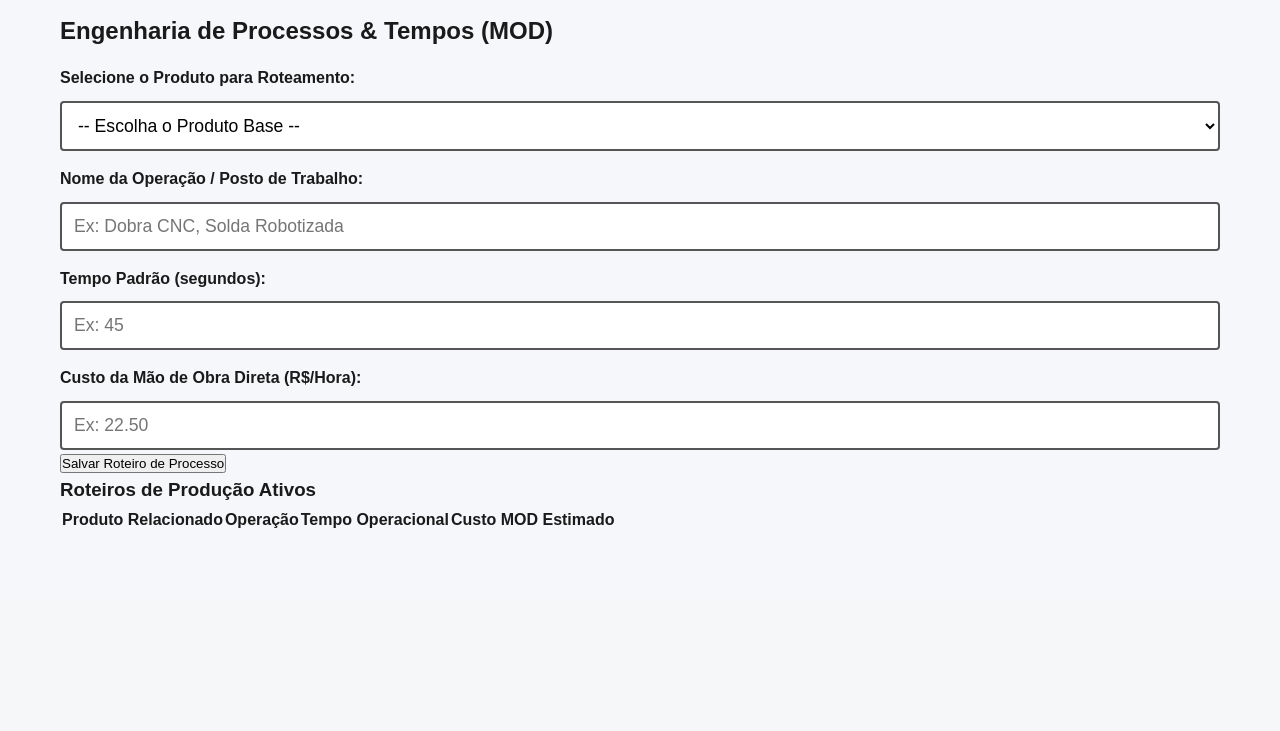
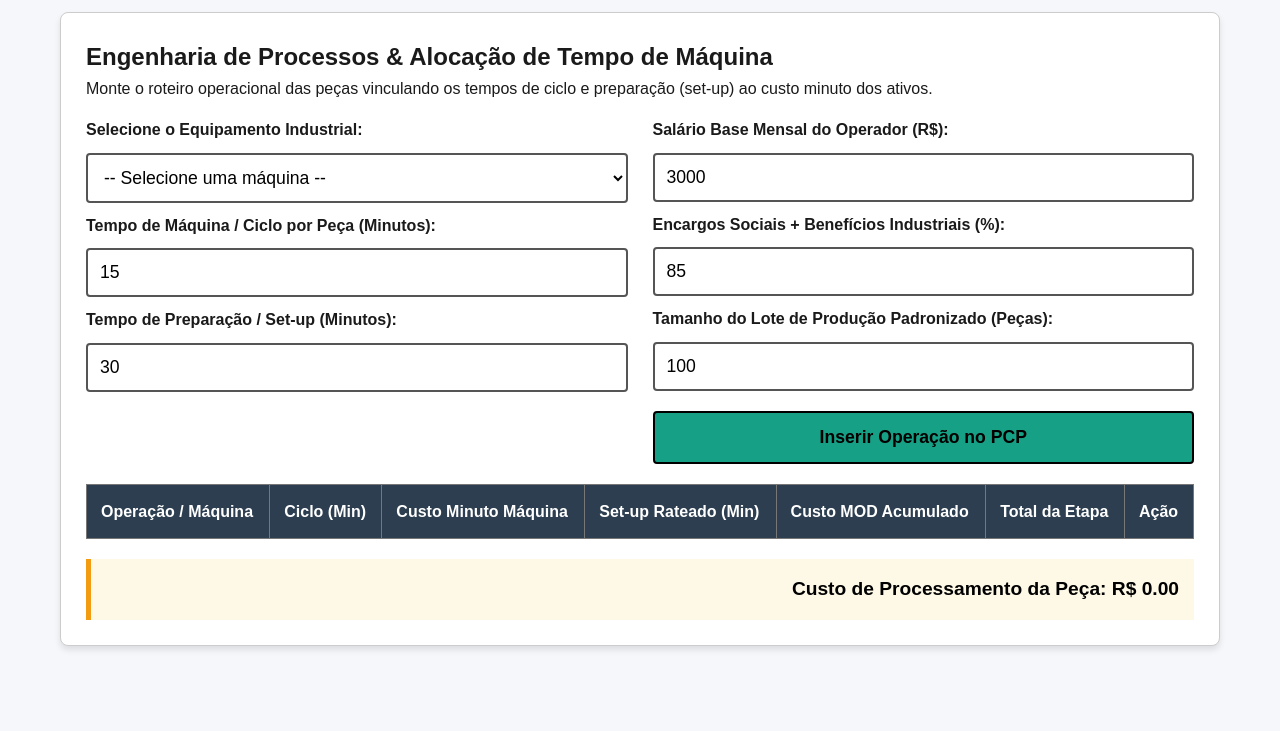
Before and after one commit to ProfRenatoPereira/admplan, a Flask app: page /processos in a window 1280 px wide. Shown: the part 208-939 px from the top of the page. Before the commit the page ends 736 px from the top, so only its background shows below. Run offline with Flask 3, Linux system fonts and the light colour scheme; data that the repository does not hold is empty; some libraries are stand-ins or nearby versions.

Commit message:
Update processos.html

```diff
--- a/templates/processos.html
+++ b/templates/processos.html
@@ -1,60 +1,57 @@
 {% extends 'base.html' %}
+
+{% block title %}Roteiros de Fabricação - TERCEIRO ADM ASSOCIADOS{% endblock %}
+
 {% block content %}
-<div class="container-gestao">
-    <h2>Engenharia de Processos & Tempos (MOD)</h2>
+<section class="card" aria-labelledby="tit-roteiro">
+    <h2 id="tit-roteiro">Engenharia de Processos & Alocação de Tempo de Máquina</h2>
+    <p>Monte o roteiro operacional das peças vinculando os tempos de ciclo e preparação (set-up) ao custo minuto dos ativos.</p>
 
-    <form method="POST" action="/processos" class="form-corporativo">
+    <div class="grid-form">
         <div class="form-group">
-            <label>Selecione o Produto para Roteamento:</label>
-            <select name="produto_id" required>
-                <option value="">-- Escolha o Produto Base --</option>
-                {% for produto in produtos %}
-                <option value="{{ produto.id }}">{{ produto.part_number }} - {{ produto.descricao }}</option>
-                {% endfor %}
+            <label for="procSelecaoMaquina">Selecione o Equipamento Industrial:</label>
+            <select id="procSelecaoMaquina">
+                <!-- Populado automaticamente do banco via JavaScript -->
             </select>
-        </div>
 
+            <label for="procTempoOperacao">Tempo de Máquina / Ciclo por Peça (Minutos):</label>
+            <input type="number" id="procTempoOperacao" value="15">
 
-        <div class="form-group">
-            <label>Nome da Operação / Posto de Trabalho:</label>
-            <input type="text" name="nome_operacao" required placeholder="Ex: Dobra CNC, Solda Robotizada">
+            <label for="procTempoSetup">Tempo de Preparação / Set-up (Minutos):</label>
+            <input type="number" id="procTempoSetup" value="30">
         </div>
 
         <div class="form-group">
-            <label>Tempo Padrão (segundos):</label>
-            <input type="number" name="tempo" required placeholder="Ex: 45">
+            <label for="procSalarioMod">Salário Base Mensal do Operador (R$):</label>
+            <input type="number" id="procSalarioMod" value="3000">
+
+            <label for="procEncargosPercentual">Encargos Sociais + Benefícios Industriais (%):</label>
+            <input type="number" id="procEncargosPercentual" value="85">
+
+            <label for="procLoteTamanho">Tamanho do Lote de Produção Padronizado (Peças):</label>
+            <input type="number" id="procLoteTamanho" value="100">
+
+            <button onclick="adicionarEtapaProcesso()" class="btn-primary" style="margin-top: 10px;">Inserir Operação no PCP</button>
         </div>
+    </div>
 
-        <div class="form-group">
-            <label>Custo da Mão de Obra Direta (R$/Hora):</label>
-            <input type="number" step="0.01" name="custo_mod" required placeholder="Ex: 22.50">
-        </div>
+    <table class="data-table" id="tabelaProcessos">
+        <thead>
+            <tr>
+                <th>Operação / Máquina</th>
+                <th>Ciclo (Min)</th>
+                <th>Custo Minuto Máquina</th>
+                <th>Set-up Rateado (Min)</th>
+                <th>Custo MOD Acumulado</th>
+                <th>Total da Etapa</th>
+                <th>Ação</th>
+            </tr>
+        </thead>
+        <tbody></tbody>
+    </table>
 
-        <button type="submit" class="btn-salvar">Salvar Roteiro de Processo</button>
-    </form>
-
-    <div class="tabela-container">
-        <h3>Roteiros de Produção Ativos</h3>
-        <table class="tabela-dados">
-            <thead>
-                <tr>
-                    <th>Produto Relacionado</th>
-                    <th>Operação</th>
-                    <th>Tempo Operacional</th>
-                    <th>Custo MOD Estimado</th>
-                </tr>
-            </thead>
-            <tbody>
-                {% for proc in processos %}
-                <tr>
-                    <td>{{ proc.part_number }} - {{ proc.descricao }}</td>
-                    <td>{{ proc.nome_operacao }}</td>
-                    <td>{{ proc.tempo_segundos }} segundos</td>
-                    <td>R$ {{ "%.2f"|format(proc.custo_mod) }}</td>
-                </tr>
-                {% endfor %}
-            </tbody>
-        </table>
+    <div class="total-box" style="background-color: #fef9e7; border-left-color: #f39c12;">
+        <strong>Custo de Processamento da Peça: R$ <span id="totalProcessoCusto">0.00</span></strong>
     </div>
-</div>
+</section>
 {% endblock %}
```
